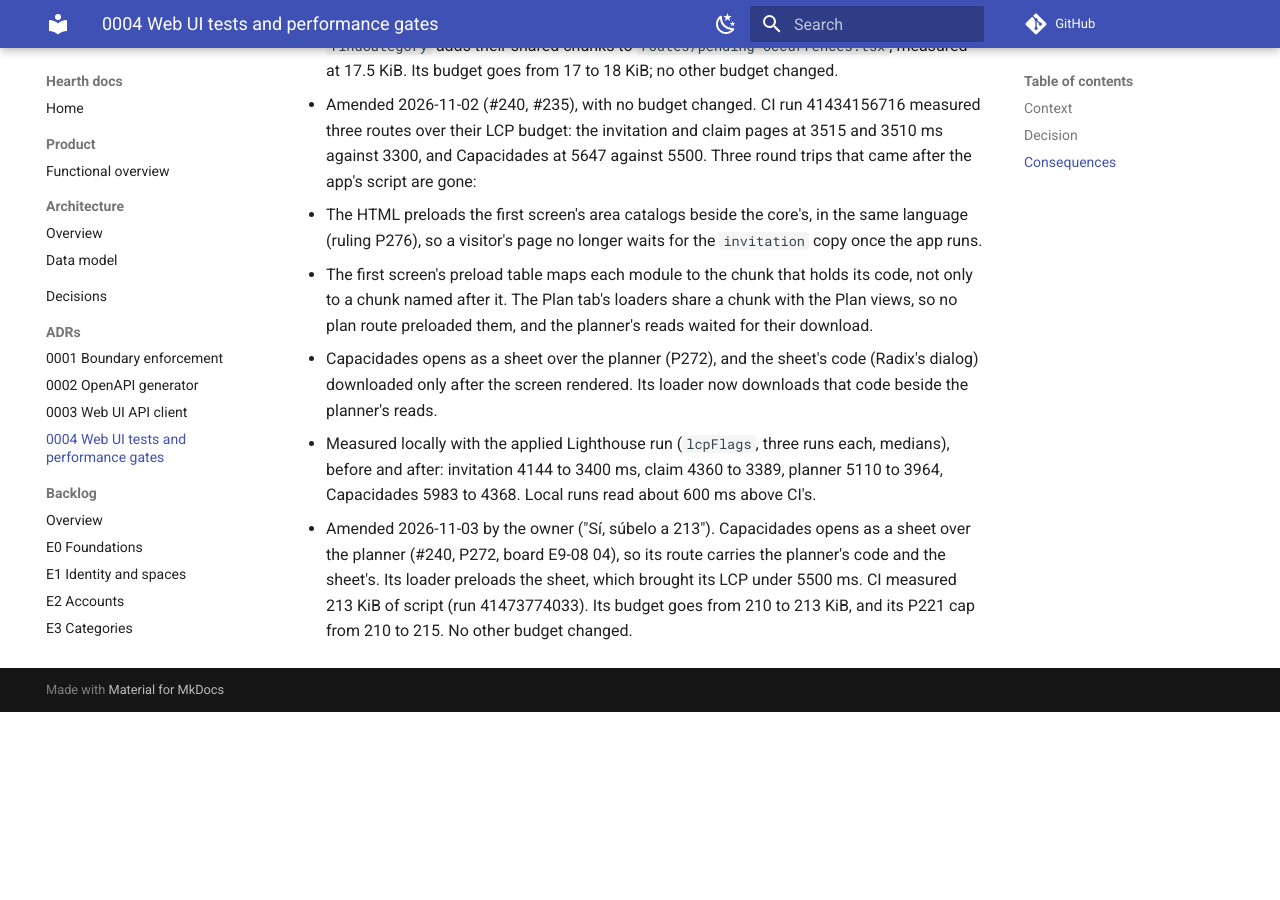
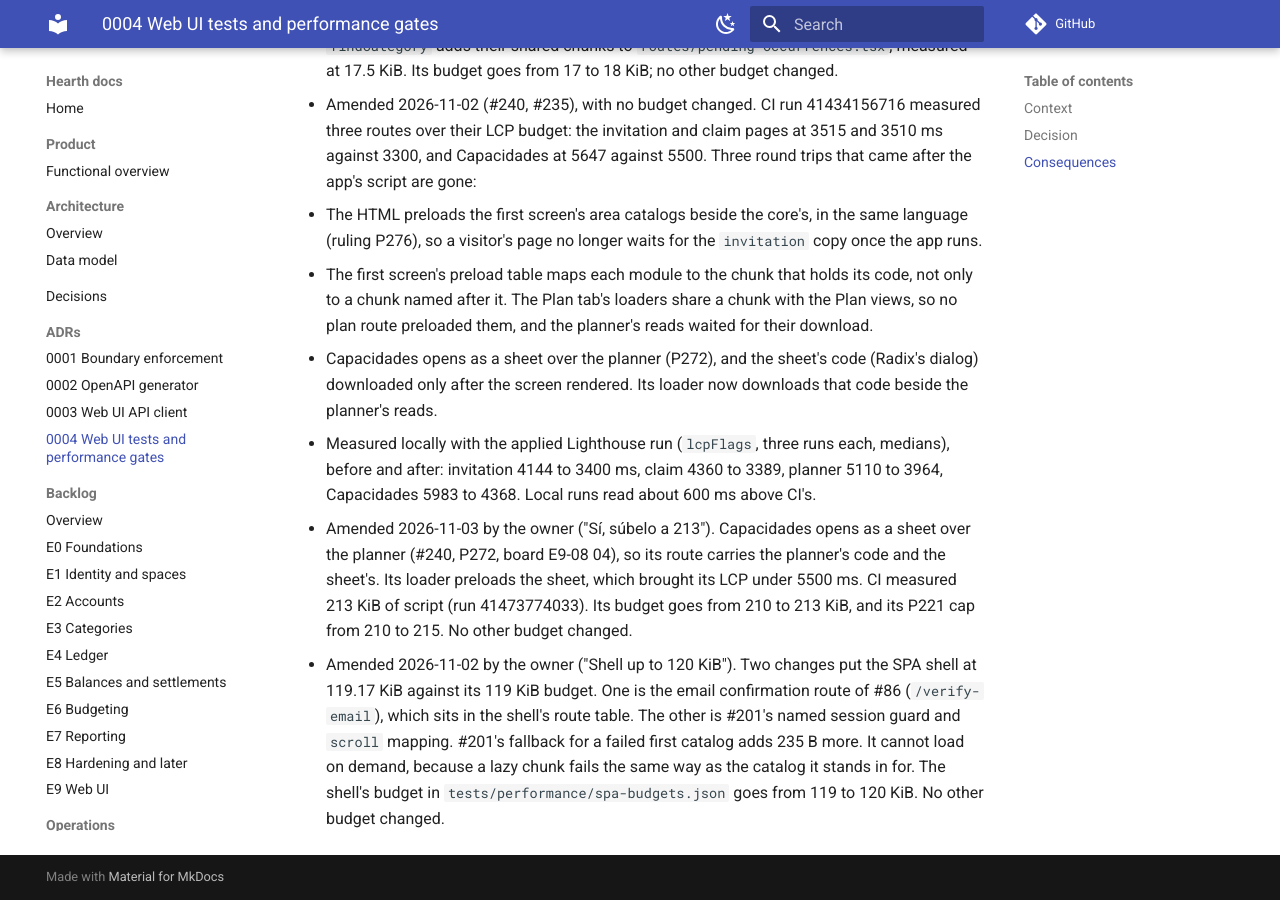
Before and after one commit to Facabore/Hearth, an MkDocs documentation site: the page built from docs/adr/0004-web-ui-testing-and-performance-gates.md, in a window 1280 px wide and 900 px high, scrolled down 3555 px. Built offline with MkDocs 1.6.1 and Material for MkDocs 9.7.7, drawn with Linux system fonts in a browser that asks for light colours; comment, search, counter and statistics services are not loaded; before the commit the page ends 4267 px from its top, so only the background shows below that.

Commit message:
perf: the owner's 120 KiB budget for the SPA shell, for the confirmation route and the catalog fallback (Refs #86, #201)

```diff
--- a/docs/adr/0004-web-ui-testing-and-performance-gates.md
+++ b/docs/adr/0004-web-ui-testing-and-performance-gates.md
@@ -41,3 +41,4 @@ The owner kept React and Next.js on one condition: the UI must be fast, with Cor
   - Capacidades opens as a sheet over the planner (P272), and the sheet's code (Radix's dialog) downloaded only after the screen rendered. Its loader now downloads that code beside the planner's reads.
   - Measured locally with the applied Lighthouse run (`lcpFlags`, three runs each, medians), before and after: invitation 4144 to 3400 ms, claim 4360 to 3389, planner 5110 to 3964, Capacidades 5983 to 4368. Local runs read about 600 ms above CI's.
 - Amended 2026-11-03 by the owner ("Sí, súbelo a 213"). Capacidades opens as a sheet over the planner (#240, P272, board E9-08 04), so its route carries the planner's code and the sheet's. Its loader preloads the sheet, which brought its LCP under 5500 ms. CI measured 213 KiB of script (run 41473774033). Its budget goes from 210 to 213 KiB, and its P221 cap from 210 to 215. No other budget changed.
+- Amended 2026-11-02 by the owner ("Shell up to 120 KiB"). Two changes put the SPA shell at 119.17 KiB against its 119 KiB budget. One is the email confirmation route of #86 (`/verify-email`), which sits in the shell's route table. The other is #201's named session guard and `scroll` mapping. #201's fallback for a failed first catalog adds 235 B more. It cannot load on demand, because a lazy chunk fails the same way as the catalog it stands in for. The shell's budget in `tests/performance/spa-budgets.json` goes from 119 to 120 KiB. No other budget changed.
```
Also changed, not shown: 1 other file.
